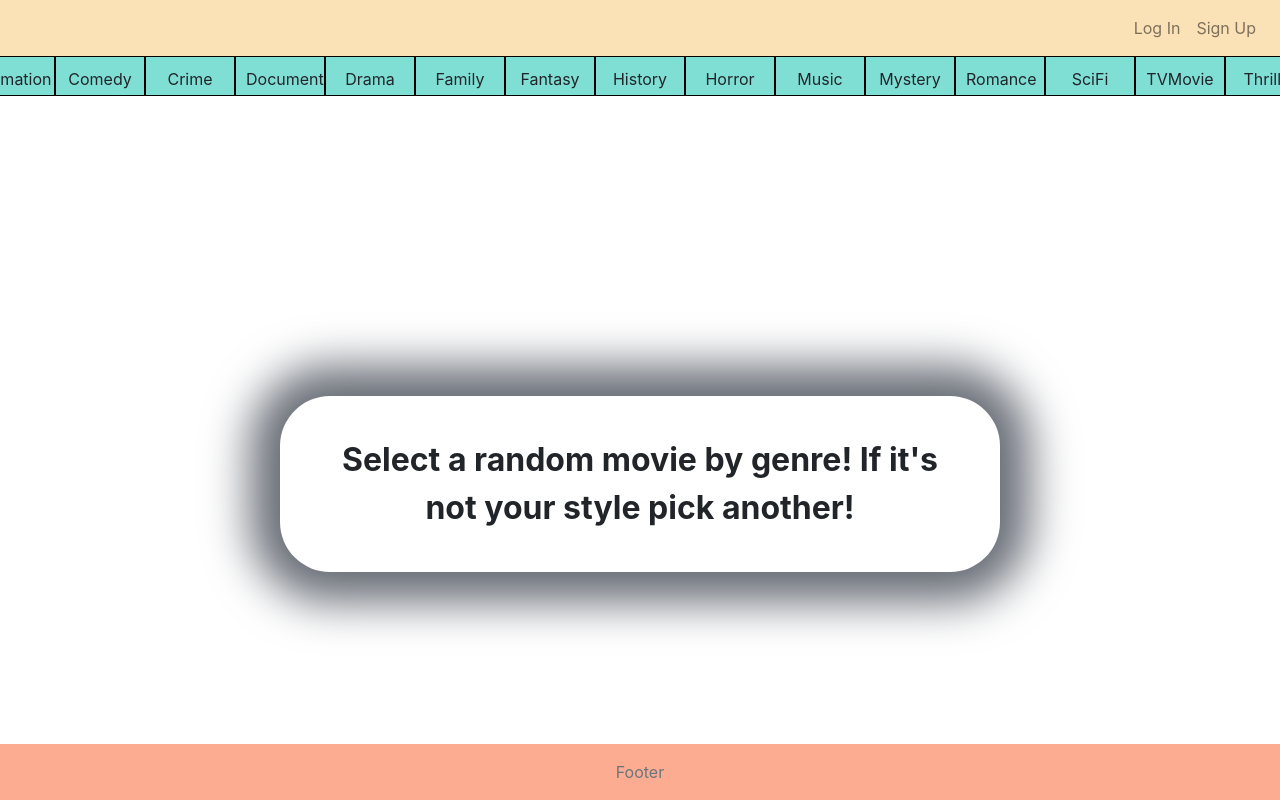
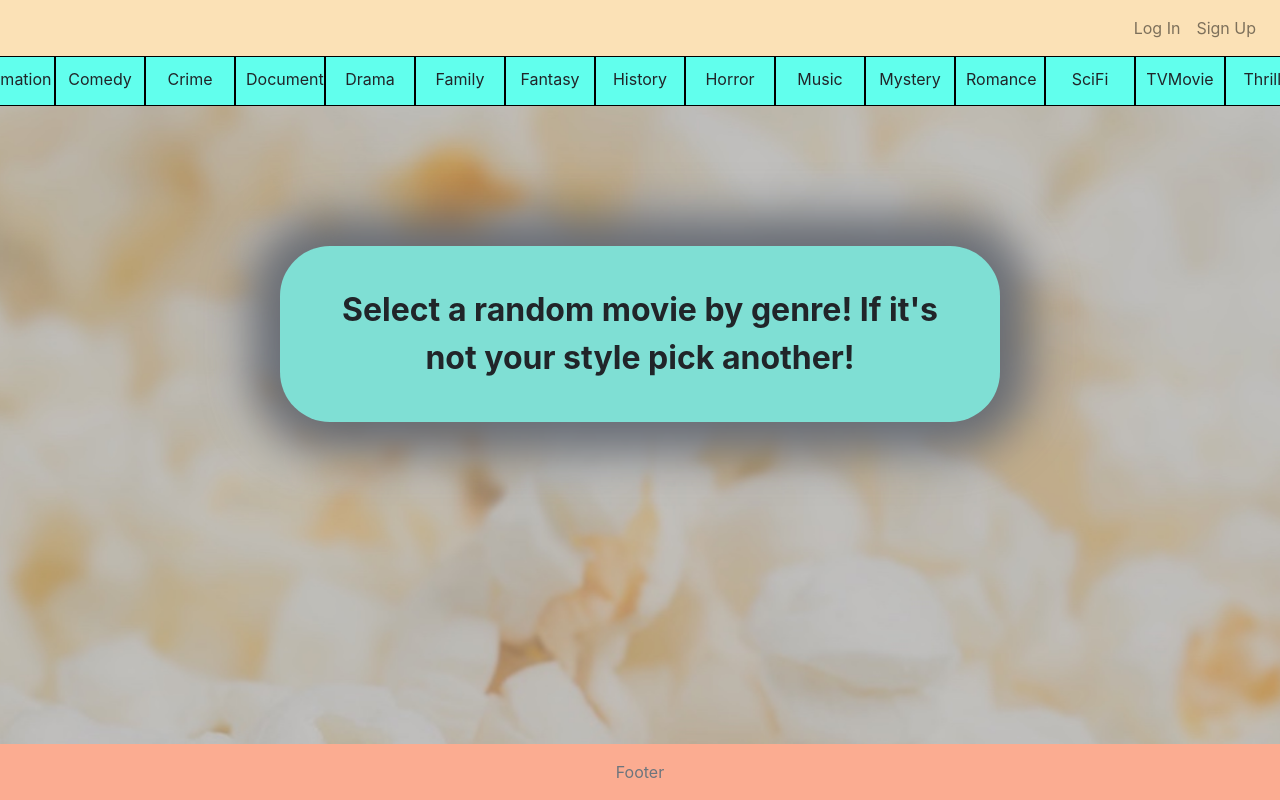
Before and after one commit to katean004/Spontaneous-Weekend-3.0, a React (Create React App) app: page /movie in a window 1280 px wide. Shown: the top 800 px of the page. Built offline with nearby package versions, Linux system fonts and the light colour scheme; no server answers.

Commit message:
finishing styling for movies

```diff
--- a/src/components/Movie/Movie.css
+++ b/src/components/Movie/Movie.css
@@ -1,24 +1,48 @@
+.App {
+  background-image: url("../../images/movieMain.JPG");
+  height: 2000px;
+  background-position: center;
+  background-repeat: no-repeat;
+  background-size: cover;
+}
 .genre_button {
   border: 1px solid black;
   /* margin: 2px; */
   padding: 10px;
   width: 90px;
-  height: 20%;
+  height: 50%;
   cursor: pointer;
   text-align: center;
-  background-color: #7fdfd4;
+  background-color: hsl(173, 100%, 69%);
 }
-.genre_button:hover{
-background-color: #a7efe9;
-height: 70px;
-/* width: 100px; */
-transition: height 0.75s;
-transition-timing-function: ease;
+.genre_button:hover {
+  background-color: hsl(173, 60%, 69%);
+  height: 70px;
+  /* width: 100px; */
+  transition: height 0.75s;
+  transition-timing-function: ease-out;
+  border-radius: 0 0 15px 15px;
 }
 
+.movie__favorite {
+  background: none;
+  border: none;
+  outline: none;
+  font-weight: bold;
+  font-size: inherit;
+  border-radius: 5px;
+  margin-bottom: 10px;
+  padding: 5px 20px;
+  cursor: pointer;
+  background-color: hsl(173, 100%, 69%);
+}
+.movie__favorite:hover{
+  background-color: hsl(173, 60%, 69%);
+
+}
 .genres_bar {
   display: flex;
-  height: 200px;
+  height: 100px;
 }
 
 .movie_main {
@@ -31,6 +55,8 @@ transition-timing-function: ease;
   display: flex;
   text-align: center;
   justify-content: center;
+  margin-left: auto;
+  margin-right: auto;
 }
 .description {
   display: block;
@@ -64,8 +90,7 @@ transition-timing-function: ease;
 .movieName__placeholder {
   display: flex;
   justify-content: center;
-  margin-top: 100px;
-  /* border: 1px solid black; */
+  margin-top: 50px;
   padding: 40px;
 }
 
@@ -77,6 +102,7 @@ transition-timing-function: ease;
   font-weight: bolder;
   border-radius: 50px;
   box-shadow: 0 0 45px 30px #686d76;
+  background-color: #7fdfd4;
 }
 
 .fade-in2 {
--- a/src/components/Movie/Movie.js
+++ b/src/components/Movie/Movie.js
@@ -123,6 +123,7 @@ const MovieBox = props => {
         <div className="movieInfo">
           {/* Take the movie and save it into the back end. consider Redux or context  */}
           <button
+          className="movie__favorite"
             onClick={() => {
               handleFavoriteMovie(props);
             }}
```
Also changed, not shown: src/images/movieMain.JPG (added).
